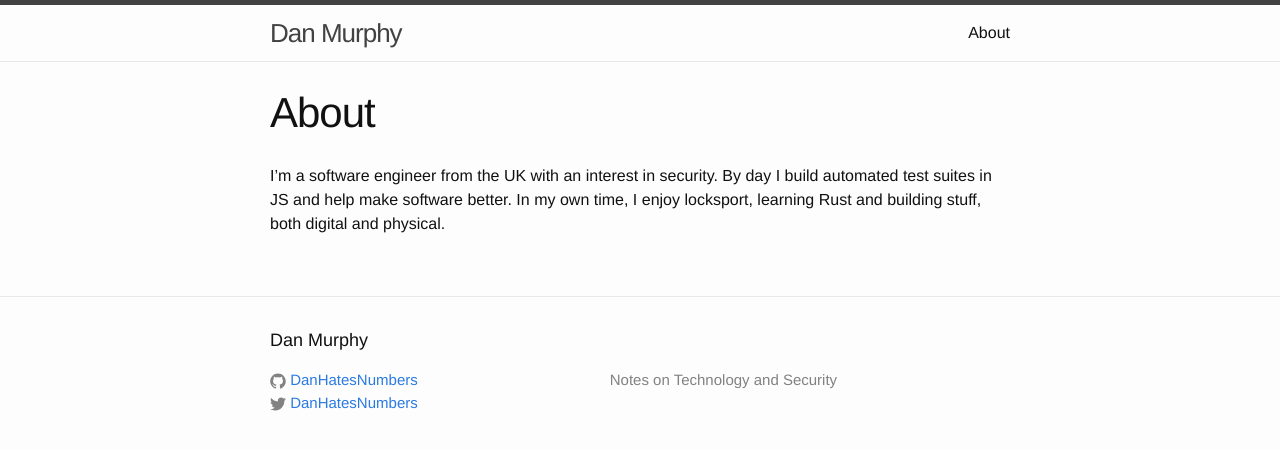
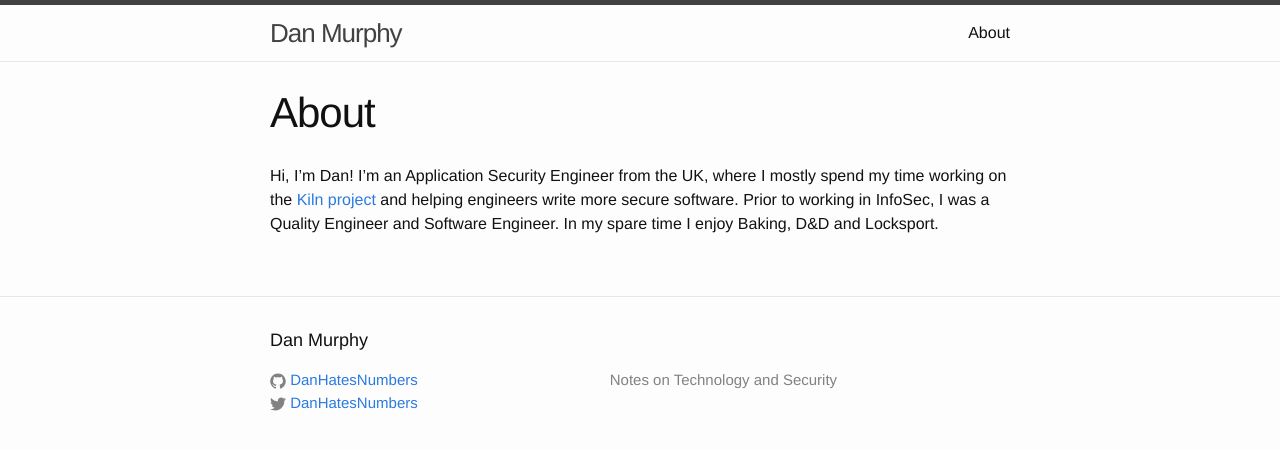
Before and after one commit to DanHatesNumbers/danhatesnumbers.github.io, a Jekyll site: the page built from about.md, in a window 1280 px wide. Shown: the top 450 px of the page. Built offline with Jekyll 4.4.1, drawn with Linux system fonts in a browser that asks for light colours.

Commit message:
Update About page

```diff
--- a/about.md
+++ b/about.md
@@ -4,4 +4,4 @@ title: About
 permalink: /about/
 ---
 
-I'm a software engineer from the UK with an interest in security. By day I build automated test suites in JS and help make software better. In my own time, I enjoy locksport, learning Rust and building stuff, both digital and physical.
+Hi, I'm Dan! I'm an Application Security Engineer from the UK, where I mostly spend my time working on the [Kiln project]({% post_url 2020-02-19-Building-a-data-driven-AppSec-programme-with-Kiln %}) and helping engineers write more secure software. Prior to working in InfoSec, I was a Quality Engineer and Software Engineer. In my spare time I enjoy Baking, D&D and Locksport.
```
